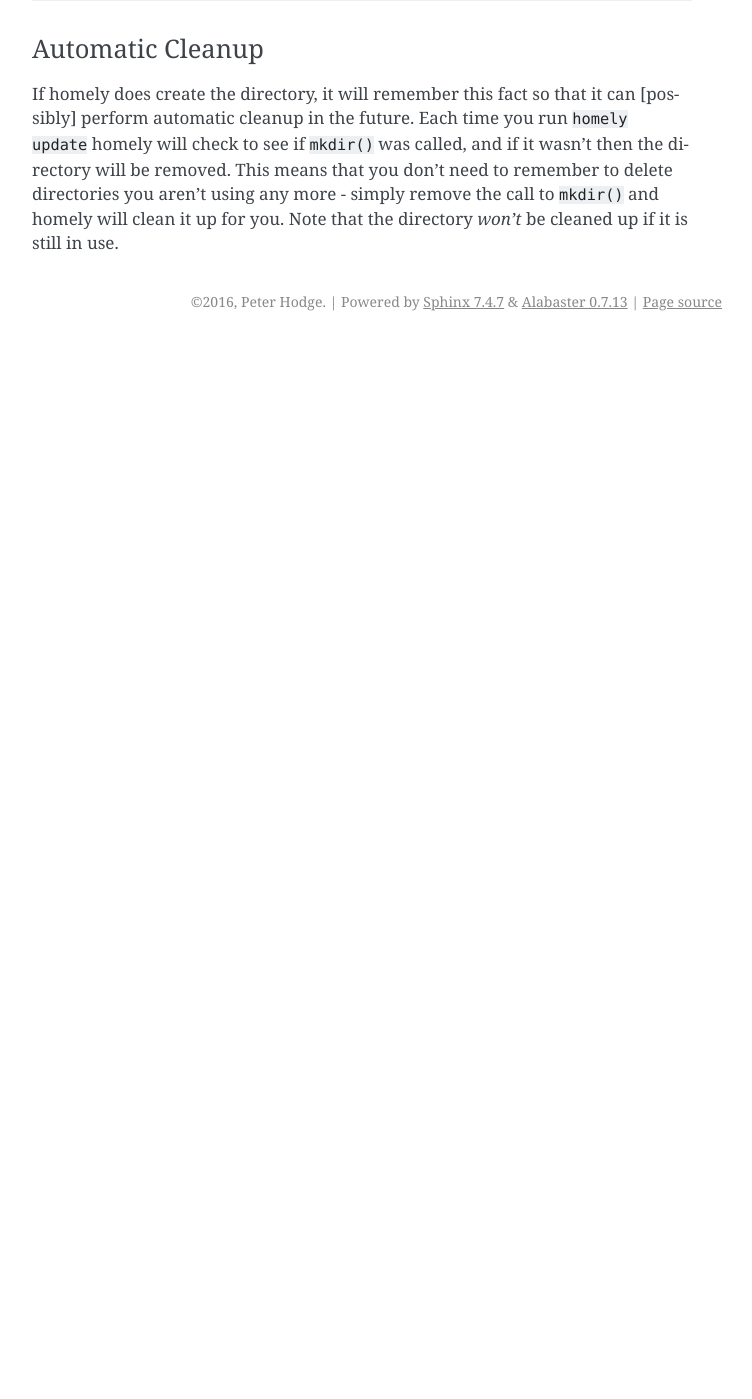
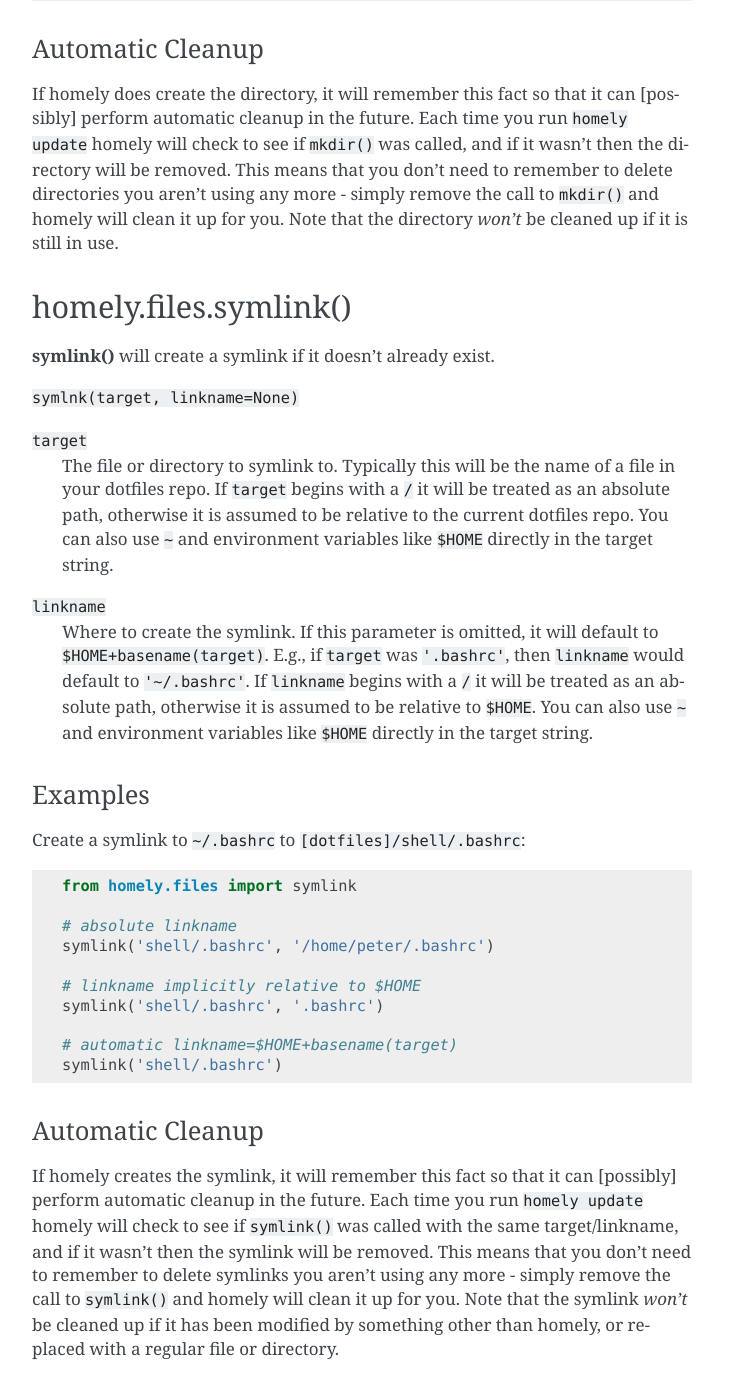
Before and after one commit to phodge/homely, a Sphinx documentation site: the page built from docs/ref/files.rst, in a window 1280 px wide and 1400 px high, scrolled down 757 px. Shown: the whole window, without its empty margins (388-1140 px from the left). Built offline with Sphinx 7.4.7, drawn with Linux system fonts in a browser that asks for light colours; the version number could not be read and is left out; before the commit the page ends 1098 px from its top, so only the background shows below that.

Commit message:
docs: homely.files.symlink()

```diff
--- a/docs/ref/files.rst
+++ b/docs/ref/files.rst
@@ -46,3 +46,56 @@ directory will be removed. This means that you don't need to remember to delete
 directories you aren't using any more - simply remove the call to ``mkdir()``
 and homely will clean it up for you. Note that the directory *won't* be cleaned
 up if it is still in use.
+
+
+homely.files.symlink()
+----------------------
+
+**symlink()** will create a symlink if it doesn't already exist.
+
+``symlnk(target, linkname=None)``
+
+``target``
+    The file or directory to symlink to. Typically this will be the name of a
+    file in your dotfiles repo. If ``target`` begins with a ``/`` it
+    will be treated as an absolute path, otherwise it is assumed to be relative
+    to the current dotfiles repo. You can also use ``~`` and environment
+    variables like ``$HOME`` directly in the target string.
+``linkname``
+    Where to create the symlink. If this parameter is omitted, it will default
+    to ``$HOME+basename(target)``. E.g., if ``target`` was ``'.bashrc'``, then
+    ``linkname`` would default to ``'~/.bashrc'``. If ``linkname`` begins with
+    a ``/`` it will be treated as an absolute path, otherwise it is assumed to
+    be relative to ``$HOME``. You can also use ``~`` and environment variables
+    like ``$HOME`` directly in the target string.
+
+
+Examples
+^^^^^^^^
+
+Create a symlink to ``~/.bashrc`` to ``[dotfiles]/shell/.bashrc``::
+
+    from homely.files import symlink
+
+    # absolute linkname
+    symlink('shell/.bashrc', '/home/peter/.bashrc')
+
+    # linkname implicitly relative to $HOME
+    symlink('shell/.bashrc', '.bashrc')
+
+    # automatic linkname=$HOME+basename(target)
+    symlink('shell/.bashrc')
+
+
+Automatic Cleanup
+^^^^^^^^^^^^^^^^^
+
+If homely creates the symlink, it will remember this fact so that it can
+[possibly] perform automatic cleanup in the future. Each time you run
+``homely update``
+homely will check to see if ``symlink()`` was called with the same
+target/linkname, and if it wasn't then the symlink will be removed. This means
+that you don't need to remember to delete symlinks you aren't using any more -
+simply remove the call to ``symlink()`` and homely will clean it up for you.
+Note that the symlink *won't* be cleaned up if it has been modified by
+something other than homely, or replaced with a regular file or directory.
```
